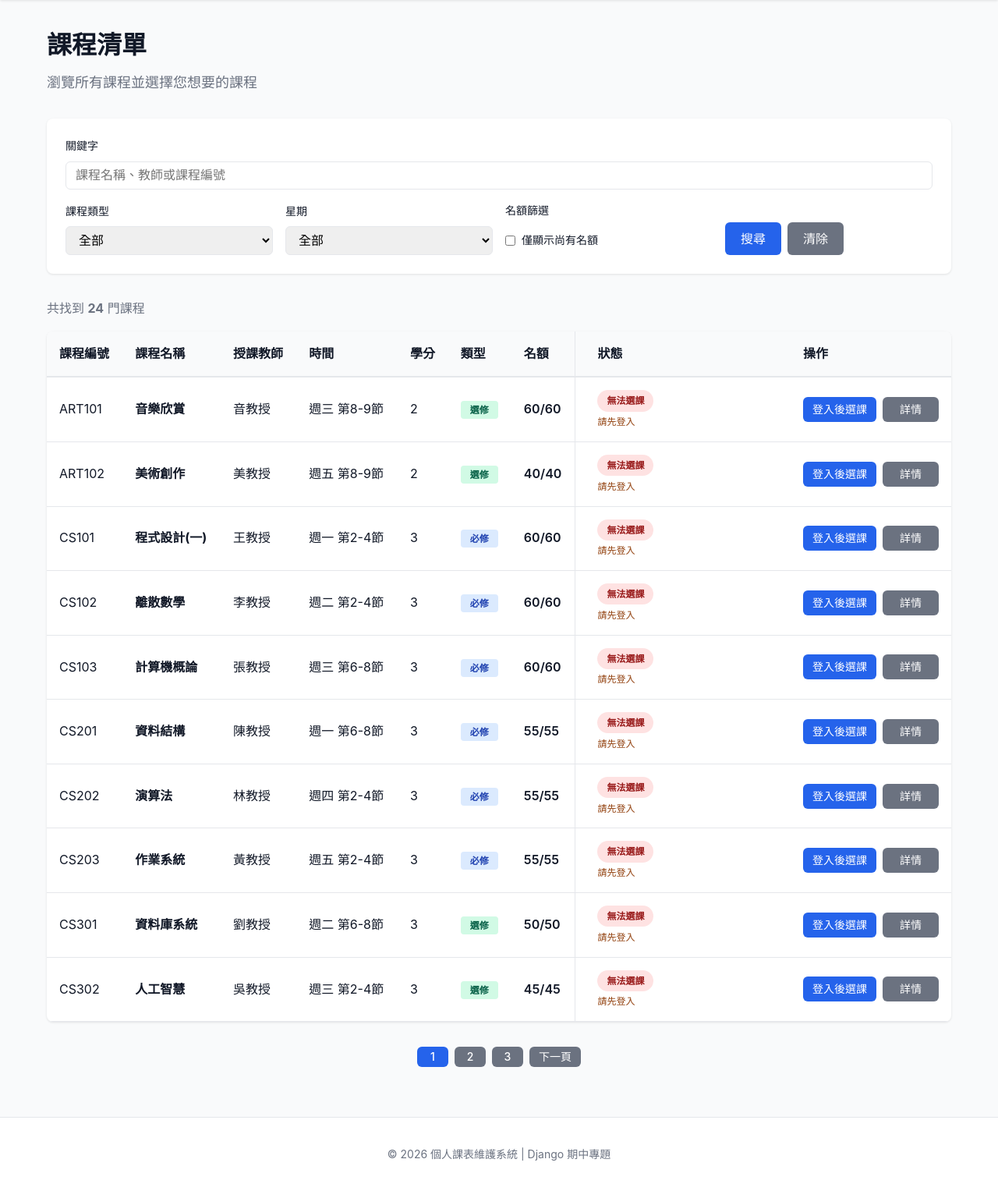
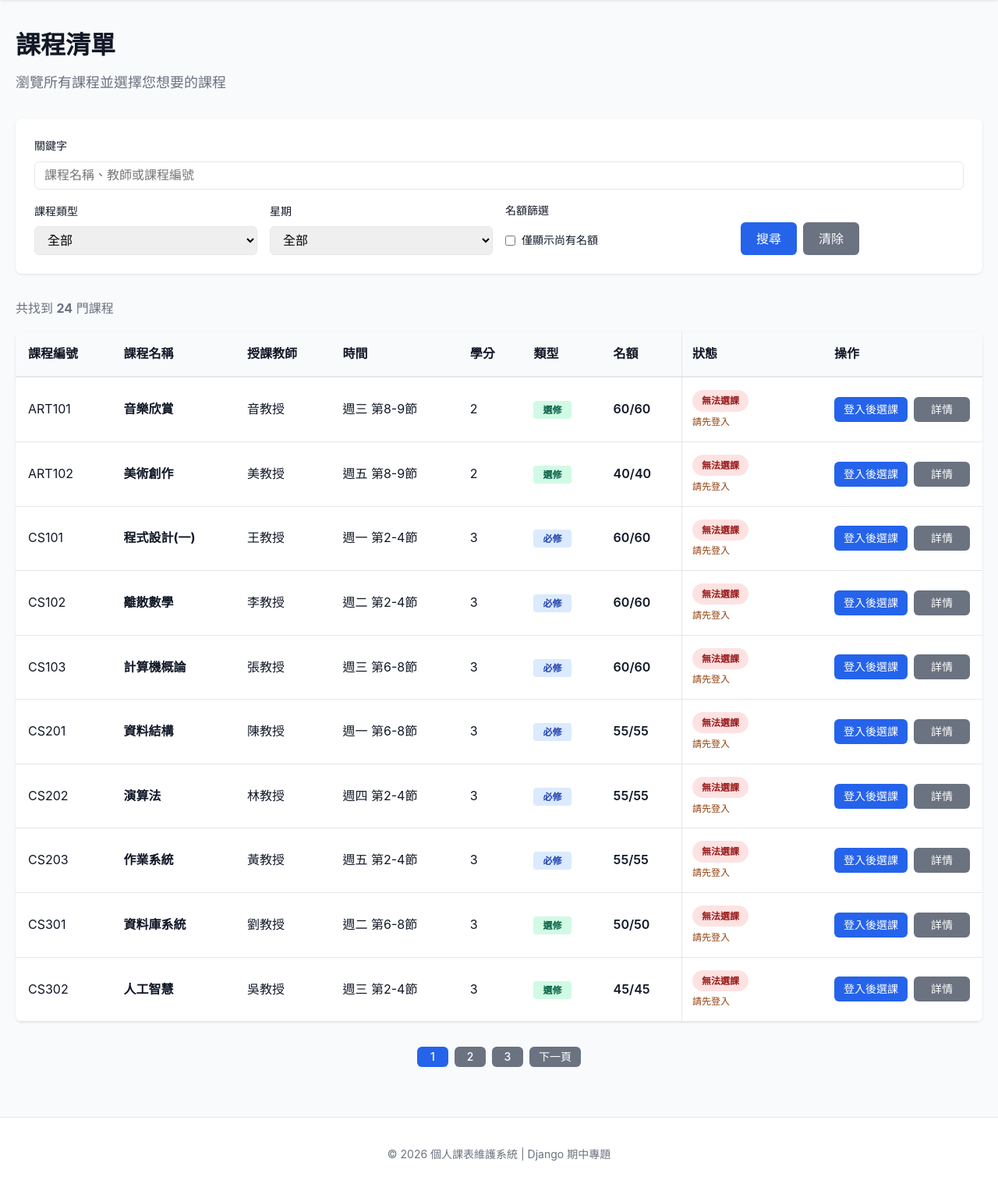
Before and after one commit to 11346070/Class-Schedule, a Django app: page /courses/ in a window 1280 px wide. Shown: the part 70-1597 px from the top of the page at 78% size. Run offline with Django 5.2, Linux system fonts and the light colour scheme; data comes from the database, SQL or seed files in the repository; data that the repository does not hold is empty.

Commit message:
feat: 加寬課程清單，右側操作不用左右滑動
Co-authored-by: Cursor <cursoragent@cursor.com>

```diff
--- a/static/css/style.css
+++ b/static/css/style.css
@@ -35,6 +35,10 @@ body {
     max-width: 1200px;
     margin: 0 auto;
     padding: 0 20px;
+}
+
+.container.container-wide {
+    max-width: 1600px;
 }
 
 /* === 導航列 === */
@@ -372,22 +376,23 @@ body {
 }
 
 .course-table.course-list-table {
-    width: max-content;
-    min-width: 100%;
+    width: 100%;
+    min-width: 0;
     table-layout: auto;
 }
 
 .course-table.course-list-table th,
 .course-table.course-list-table td {
     text-align: left;
-    white-space: nowrap;
+    white-space: normal;
     vertical-align: middle;
 }
 
 .course-table.course-list-table .col-status {
     white-space: normal;
-    min-width: 14rem;
-    padding-left: 1.75rem;
+    width: 11rem;
+    min-width: 0;
+    padding-left: 0.85rem;
     border-left: 1px solid var(--border-color);
 }
 
@@ -401,8 +406,8 @@ body {
     flex-direction: column;
     align-items: flex-start;
     gap: 0.35rem;
-    width: 14rem;
-    max-width: 16rem;
+    width: auto;
+    max-width: 11rem;
 }
 
 .course-status-block .badge {
@@ -844,7 +849,8 @@ body {
 
 /* 平板與小筆電 (768px - 1024px) */
 @media (max-width: 1024px) {
-    .container {
+    .container,
+    .container.container-wide {
         max-width: 100%;
         padding: 0 15px;
     }
--- a/templates/base.html
+++ b/templates/base.html
@@ -4,7 +4,7 @@
     <meta charset="UTF-8">
     <meta name="viewport" content="width=device-width, initial-scale=1.0">
     <title>{% block title %}個人課表維護系統{% endblock %}</title>
-    <link rel="stylesheet" href="/static/css/style.css?v=20261029b">
+    <link rel="stylesheet" href="/static/css/style.css?v=20261029c">
     {% block extra_css %}{% endblock %}
 </head>
 <body>
@@ -55,7 +55,7 @@
 
     <!-- 主要內容 -->
     <main class="main-content">
-        <div class="container">
+        <div class="container {% block container_class %}{% endblock %}">
             {% block content %}{% endblock %}
         </div>
     </main>
--- a/templates/course_list.html
+++ b/templates/course_list.html
@@ -1,6 +1,8 @@
 {% extends 'base.html' %}
 
 {% block title %}課程清單 - 個人課表維護系統{% endblock %}
+
+{% block container_class %}container-wide{% endblock %}
 
 {% block content %}
 <div class="page-header">
--- a/templates/favorites.html
+++ b/templates/favorites.html
@@ -1,6 +1,8 @@
 {% extends 'base.html' %}
 
 {% block title %}收藏清單 - 個人課表維護系統{% endblock %}
+
+{% block container_class %}container-wide{% endblock %}
 
 {% block content %}
 <div class="page-header">
```
